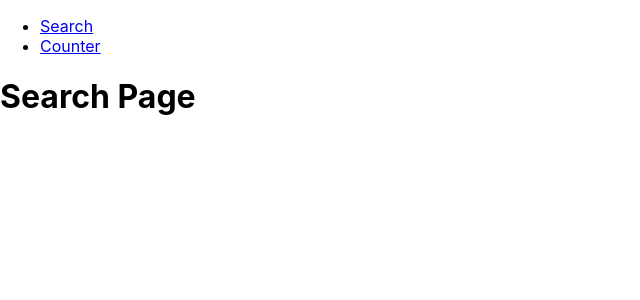
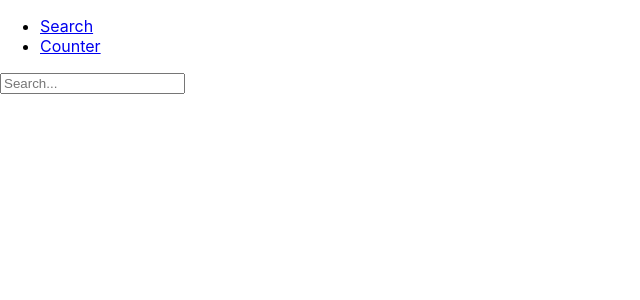
Before and after one commit to hamzahskafi/react-test-cme, a React (Create React App) app: page / in a window 1280 px wide. Shown: the top 300 px of the page, without its empty margins (0-640 px from the left). Built offline with nearby package versions, Linux system fonts and the light colour scheme.

Commit message:
insert search bar

```diff
--- a/src/components/search/Search.js
+++ b/src/components/search/Search.js
@@ -1,10 +1,11 @@
 import React, { Component } from 'react';
+import SearchBar from './SearchBar'
 class Search extends Component{
 
     render() {
         return (
             <div>
-                <h1>Search Page</h1>
+                <SearchBar/>
             </div>
         )
     }
--- /dev/null
+++ b/src/components/search/SearchBar.js
@@ -0,0 +1,20 @@
+import React, {Component} from 'react';
+
+class Searchbar extends Component {
+
+    render() {
+
+        return (
+            <>
+            <div className='search_bar'>
+                <form>
+                    <div className='search_field'>
+                        <input type="text" placeholder="Search..."/>
+                    </div>
+                </form>
+            </div>
+            </>
+        )
+    }
+}
+export default Searchbar;
```
